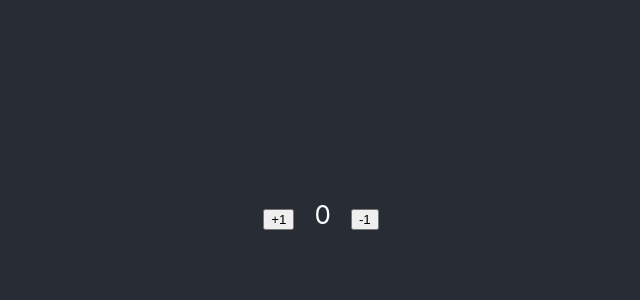
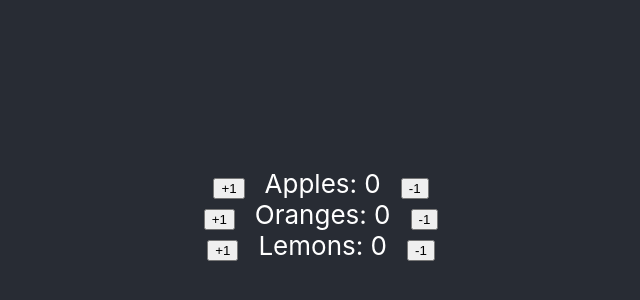
Before and after one commit to PacktPublishing/Hands-on-MERN-Stack-Web-Development, a React (Create React App) app in the folder client/: page / in a window 1280 px wide. Shown: the part 186-486 px from the top of the page, without its empty margins (319-959 px from the left). Built offline with nearby package versions, Linux system fonts and the light colour scheme.

Commit message:
Add code for section 4 video “Data Flow with State and Props”

```diff
--- a/client/src/App.js
+++ b/client/src/App.js
@@ -3,11 +3,61 @@ import './App.css';
 import DynamicCounter from './components/DynamicCounter';
 
 class App extends Component {
+  state = {
+    Apples: 0,
+    Oranges: 0,
+    Lemons: 0,
+  };
+
+  increment = (key) => () => {
+    this.setState({
+      [key]: this.state[key] + 1,
+    });
+  };
+
+  decrement = (key) => () => {
+    this.setState({
+      [key]: this.state[key] - 1,
+    });
+  };
+
   render() {
     return (
       <div className="App">
         <div className="App-header">
-          <DynamicCounter />
+          <DynamicCounter
+            label="Apples"
+            max={5}
+            min={0}
+            increment={this.increment}
+            decrement={this.decrement}
+            value={this.state.Apples}
+          />
+          <DynamicCounter
+            label="Oranges"
+            max={10}
+            min={-10}
+            increment={this.increment}
+            decrement={this.decrement}
+            value={this.state.Oranges}
+          />
+          <DynamicCounter
+            label="Lemons"
+            max={1}
+            min={-1}
+            increment={this.increment}
+            decrement={this.decrement}
+            value={this.state.Lemons}
+          />
+          {
+            (
+              this.state.Apples < 0 &&
+              this.state.Oranges < 0 &&
+              this.state.Lemons < 0
+            ) ?
+              <p>Careful, all of your values are less than zero!</p> :
+              null
+          }
         </div>
       </div>
     );
--- a/client/src/components/DynamicCounter.js
+++ b/client/src/components/DynamicCounter.js
@@ -1,9 +1,9 @@
 import React, { Component } from 'react';
 
-const getColor = (value) => {
-  if (value > 10) {
+const getColor = (value, max, min) => {
+  if (value > max) {
     return 'green';
-  } else if (value < -10) {
+  } else if (value < min) {
     return 'red';
   } else {
     return 'white';
@@ -11,31 +11,21 @@ const getColor = (value) => {
 };
 
 class DynamicCounter extends Component {
-  state = { counter: 0 };
-
-  increment = () => {
-    this.setState({
-      counter: this.state.counter + 1,
-    });
-  };
-
-  decrement = () => {
-    this.setState({
-      counter: this.state.counter - 1,
-    });
-  };
-
   render() {
     return (
       <div>
-        <button onClick={this.increment}>+1</button>
+        <button onClick={this.props.increment(this.props.label)}>+1</button>
         <span style={{
           padding: 20,
-          color: getColor(this.state.counter)
+          color: getColor(
+            this.props.value,
+            this.props.max,
+            this.props.min
+          )
         }}>
-          {this.state.counter}
+          {this.props.label}: {this.props.value}
         </span>
-        <button onClick={this.decrement}>-1</button>
+        <button onClick={this.props.decrement(this.props.label)}>-1</button>
       </div>
     );
   }
```
